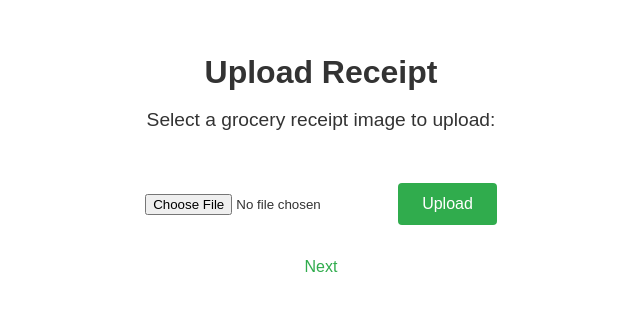
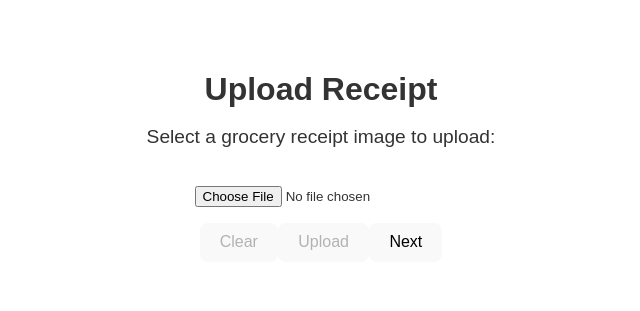
Before and after one commit to kliu04/nwhacks25, a React (Vite) app in the folder frontend/: page /upload-receipt in a window 1280 px wide. Shown: the part 233-544 px from the top of the page, without its empty margins (319-959 px from the left). Built offline with nearby package versions, Linux system fonts and the light colour scheme.

Commit message:
improve UI at the reciept page

```diff
--- a/frontend/src/Pages/SignInPage.tsx
+++ b/frontend/src/Pages/SignInPage.tsx
@@ -1,8 +1,8 @@
 import React from "react";
 import { GoogleOAuthProvider, GoogleLogin, googleLogout, CredentialResponse } from "@react-oauth/google";
-import { jwtDecode } from "jwt-decode";
+import { jwtDecode }from "jwt-decode";
 import { Link, useNavigate } from "react-router-dom";
-import axios from "axios";
+import axios, { AxiosError } from "axios";
 import "./SignIn.css"; // Import the updated CSS
 
 interface DecodedToken {
@@ -17,6 +17,8 @@ const SignIn: React.FC = () => {
 
     const handleSuccess = async (response: CredentialResponse) => {
         if (response.credential) {
+            try {
+                // Decode the JWT credential
                 const decodedToken: DecodedToken = jwtDecode<DecodedToken>(response.credential);
                 console.log("User Info:", decodedToken);
 
@@ -37,13 +39,36 @@ const SignIn: React.FC = () => {
                     );
                     console.log("User registered successfully.");
                 } catch (error) {
-                console.error("Error registering user:", error);
+                    if (axios.isAxiosError(error)) {
+                        const axiosError = error as AxiosError;
 
+                        if (axiosError.response) {
+                            if (axiosError.response.status === 400) {
+                                // 400 Error: User is already signed in
+                                alert("You are already signed in.");
+                            } else {
+                                // Other HTTP errors
+                                console.error("Error registering user:", axiosError.response.data);
                                 alert("Failed to register user in the database. Please try again.");
+                            }
+                        } else {
+                            // No response received (network error, etc.)
+                            console.error("Error registering user:", axiosError.message);
+                            alert("Network error: Failed to register user. Please try again.");
+                        }
+                    } else {
+                        // Non-Axios errors
+                        console.error("Unexpected error registering user:", error);
+                        alert("An unexpected error occurred. Please try again.");
+                    }
                 }
 
                 // Redirect the user to the next page
                 navigate("/getstarted");
+            } catch (decodeError) {
+                console.error("Error decoding token:", decodeError);
+                alert("Failed to decode authentication token. Please try again.");
+            }
         } else {
             console.error("Credential is undefined.");
             alert("Google Sign-In failed. Please try again.");
--- a/frontend/src/Pages/UploadReceipt.tsx
+++ b/frontend/src/Pages/UploadReceipt.tsx
@@ -1,21 +1,26 @@
-import React, { useState } from "react";
-import { Link } from "react-router-dom";
-import axios from "axios";
-import FormData from "form-data";
+import React, { useState, useRef } from "react";
+import { useNavigate } from "react-router-dom";
+import axios, { AxiosError } from "axios";
 import "./UploadReceipt.css"; // Import the updated CSS
 
 const UploadReceipt: React.FC = () => {
     const [base64String, setBase64String] = useState<string | null>(null);
     const [errorMessage, setErrorMessage] = useState<string | null>(null);
     const [successMessage, setSuccessMessage] = useState<string | null>(null);
+    const [isUploading, setIsUploading] = useState<boolean>(false);
 
+    // Track if at least one successful upload occurred
+    const [hasAtLeastOneSuccess, setHasAtLeastOneSuccess] = useState<boolean>(false);
+
+    const navigate = useNavigate();
+    const fileInputRef = useRef<HTMLInputElement | null>(null);
+
+    // Handle file selection and convert to Base64
     const handleFileUpload = (event: React.ChangeEvent<HTMLInputElement>) => {
         const file = event.target.files?.[0];
-
         if (file) {
             const reader = new FileReader();
 
-            // Handle successful Base64 conversion
             reader.onload = () => {
                 const base64 = reader.result as string;
                 setBase64String(base64);
@@ -23,56 +28,100 @@ const UploadReceipt: React.FC = () => {
                 setSuccessMessage(null);
             };
 
-            // Handle file read errors
             reader.onerror = () => {
                 setErrorMessage("Failed to read file. Please try again.");
                 setBase64String(null);
                 setSuccessMessage(null);
             };
 
-            reader.readAsDataURL(file); // Convert file to Base64
+            reader.readAsDataURL(file);
         }
     };
 
-    const handleSubmit = async () => {
+    // Clear the form and reset state
+    const handleClear = () => {
+        setBase64String(null);
+        setErrorMessage(null);
+        setSuccessMessage(null);
+        if (fileInputRef.current) {
+            fileInputRef.current.value = "";
+        }
+    };
+
+    // Upload the current image to the backend
+    const handleUpload = async () => {
         if (!base64String) {
             setErrorMessage("No image selected to upload.");
             return;
         }
 
-        // Retrieve userID from local storage
         const userID = localStorage.getItem("userId");
         if (!userID) {
             setErrorMessage("User is not logged in. Please log in first.");
+            navigate("/");
             return;
         }
 
+        setIsUploading(true);
+
         try {
-            // Create FormData and append the Base64 string
             const data = new FormData();
             data.append("image", base64String);
 
-            // Configure the Axios request
             const config = {
                 method: "post",
                 maxBodyLength: Infinity,
-                url: `https://nwhacks25.onrender.com/receipt?user_ID=${userID}`,
-                headers: {
-                },
+                url: `https://nwhacks25.onrender.com/receipt`,
+                params: { user_ID: userID },
                 data: data,
             };
 
-            axios.request(config)
-                .then(res => {console.log(JSON.stringify(res.data));})
-                .catch(err => {console.log(err)});
+            const response = await axios.request(config);
+            console.log("Upload Response:", response.data);
+
             setSuccessMessage("Receipt uploaded successfully!");
             setErrorMessage(null);
+
+            // At least one successful upload
+            setHasAtLeastOneSuccess(true);
+
         } catch (error) {
-            // Handle error response
-            console.error("Error uploading receipt:", error);
+            // Show same user-facing message
+            setErrorMessage("You have already uploaded this receipt.");
+            setSuccessMessage(null);
 
-            setErrorMessage("Failed to upload receipt. Please try again.");
-            setSuccessMessage(null);
+            if (axios.isAxiosError(error)) {
+                const axiosError = error as AxiosError;
+                if (axiosError.response?.status === 400) {
+                    // 400 => Just clear, don't navigate
+                    handleClear();
+                } else {
+                    // Other errors => navigate based on prior success
+                    if (hasAtLeastOneSuccess) {
+                        navigate("/confirmation");
+                    } else {
+                        navigate("/");
+                    }
+                }
+            } else {
+                // Non-Axios error => same logic as "other errors"
+                if (hasAtLeastOneSuccess) {
+                    navigate("/confirmation");
+                } else {
+                    navigate("/");
+                }
+            }
+        } finally {
+            setIsUploading(false);
+        }
+    };
+
+    // "Next" always navigates, depending on whether an image was uploaded
+    const handleNext = () => {
+        if (base64String) {
+            navigate("/confirmation");
+        } else {
+            navigate("/");
         }
     };
 
@@ -85,6 +134,9 @@ const UploadReceipt: React.FC = () => {
                 accept="image/*"
                 onChange={handleFileUpload}
                 className="upload-receipt__file-input"
+                id="file-input"
+                disabled={isUploading}
+                ref={fileInputRef}
             />
 
             {errorMessage && <p className="upload-receipt__error">{errorMessage}</p>}
@@ -97,13 +149,30 @@ const UploadReceipt: React.FC = () => {
                 </div>
             )}
 
-            <button onClick={handleSubmit} className="upload-receipt__submit-button">
-                Upload
-            </button>
+            <div className="upload-receipt__buttons">
+                <button
+                    onClick={handleClear}
+                    className="upload-receipt__clear-button"
+                    disabled={isUploading || !base64String}
+                >
+                    Clear
+                </button>
 
-            <Link to="/confirmation" className="upload-receipt__next-link">
-                Next
-            </Link>
+                <button
+                    onClick={handleUpload}
+                    className="upload-receipt__upload-button"
+                    disabled={isUploading || !base64String}
+                >
+                    {isUploading ? "Uploading..." : "Upload"}
+                </button>
+
+                <button
+                    onClick={handleNext}
+                    className="upload-receipt__next-button"
+                >
+                    Next
+                </button>
+            </div>
         </div>
     );
 };
```
Also changed, not shown: frontend/src/Pages/Inventory.tsx (+25 -89 lines). Lines whose indentation alone changed are shown as unchanged.
